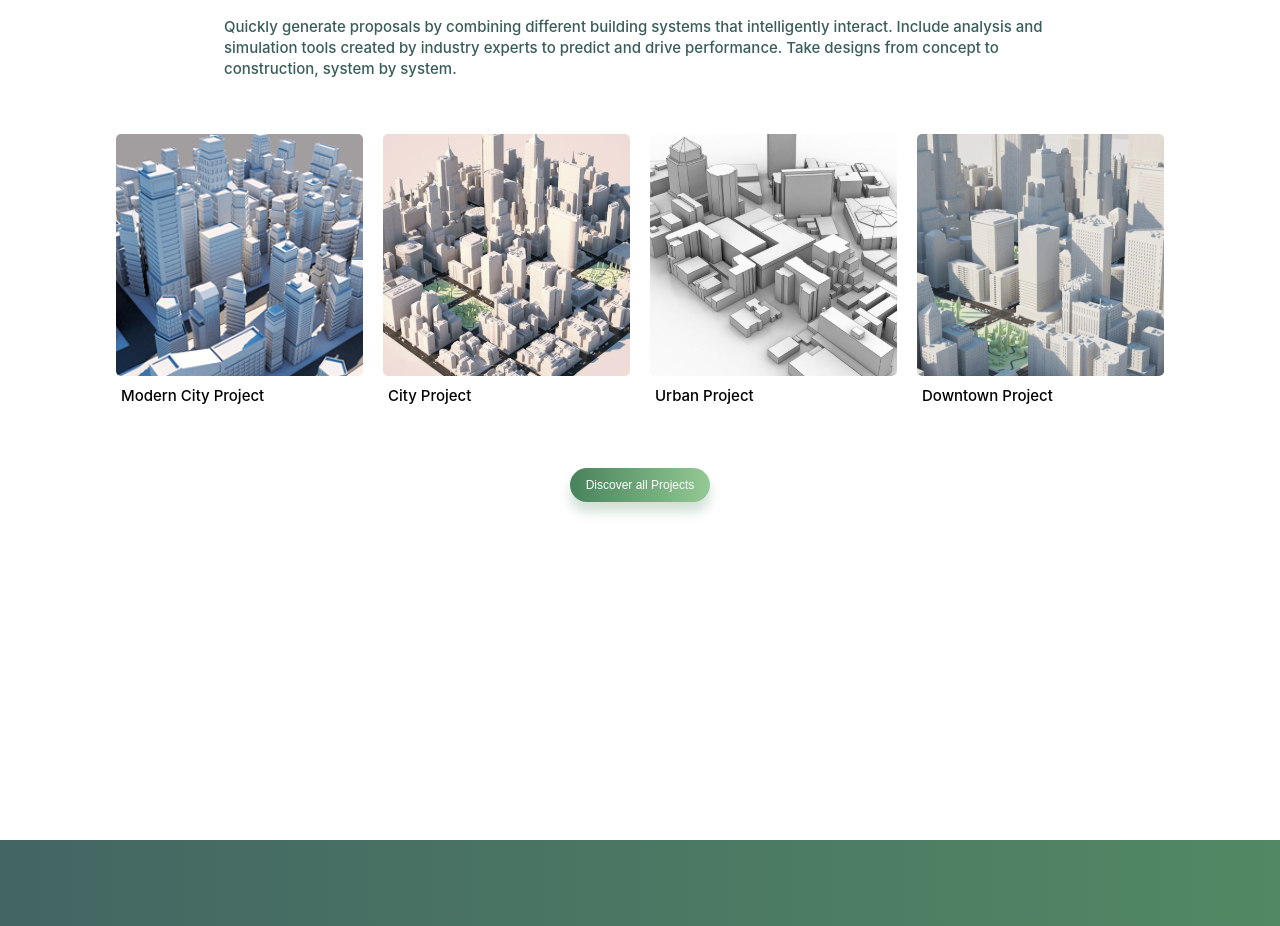
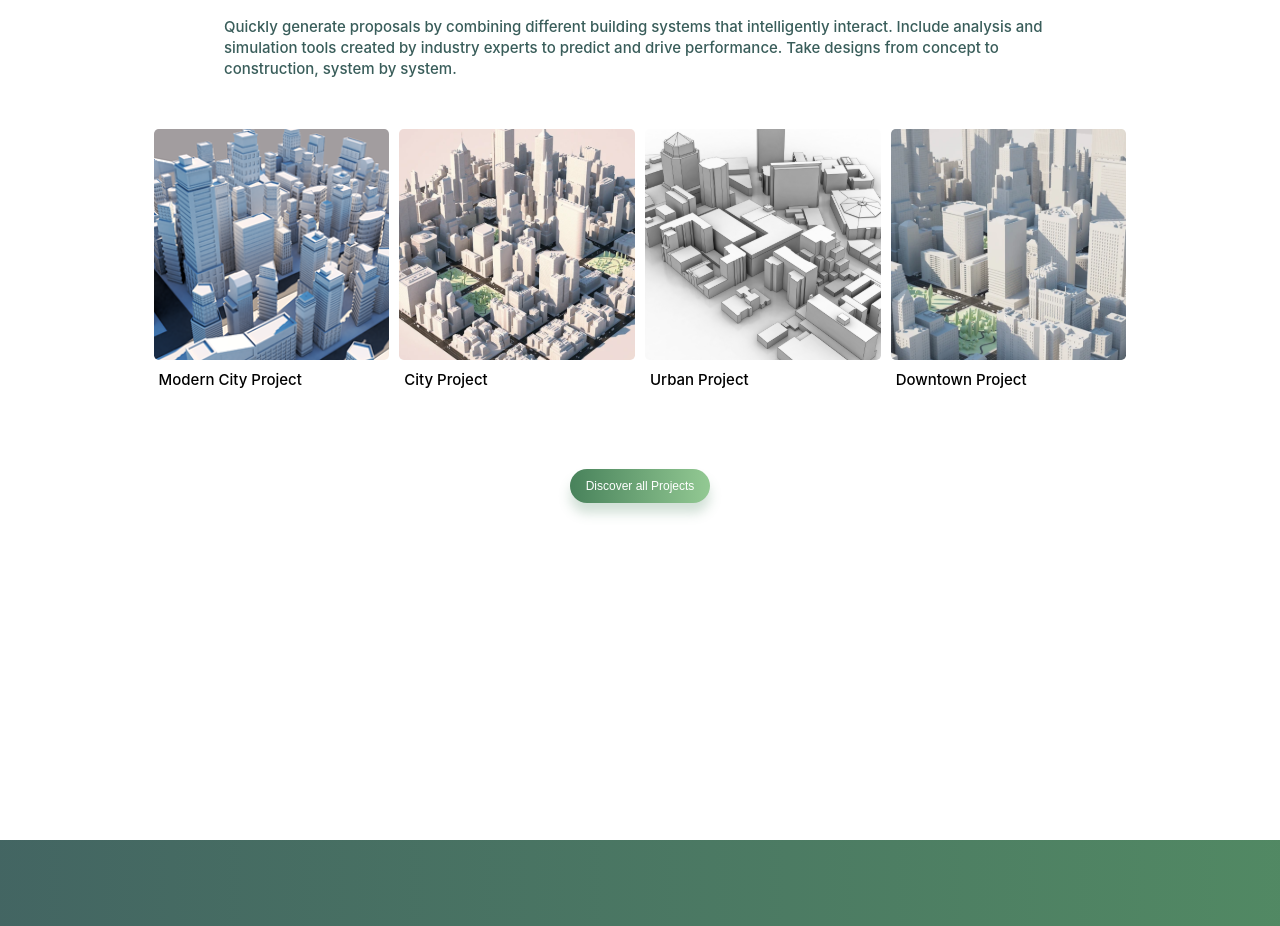
Before and after one commit to faheem4531/BuildwIT, a React (Create React App) app in the folder buildwit-home-screen/: page / in a window 1280 px wide. Shown: the part 2760-3686 px from the top of the page. Built offline with nearby package versions, Linux system fonts and the light colour scheme.

Commit message:
Section-4  Project-imgs  (hover on bugfix)

```diff
--- a/buildwit-home-screen/src/components/section4/Section4.css
+++ b/buildwit-home-screen/src/components/section4/Section4.css
@@ -23,8 +23,11 @@
   display: -webkit-box;
   display: -ms-flexbox;
   display: flex;
-  -webkit-transition: scale 1s;
-  transition: scale 1s;
+  -webkit-box-pack: justify;
+      -ms-flex-pack: justify;
+          justify-content: space-between;
+  height: 290px;
+  width: 76%;
 }
 
 .section-4-img {
@@ -32,14 +35,13 @@
 }
 
 .img-box {
-  margin: 5px;
   -webkit-transition: all .5s;
   transition: all .5s;
 }
 
 .img-box:hover {
-  -webkit-transform: scale(1.05, 1.05);
-          transform: scale(1.05, 1.05);
+  -webkit-transform: scale(1.03);
+          transform: scale(1.03);
   -webkit-box-shadow: 0px 10px 12px rgba(0, 0, 0, 0.15);
           box-shadow: 0px 10px 12px rgba(0, 0, 0, 0.15);
   border-radius: 10px;
--- a/buildwit-home-screen/src/components/section4/Section4.scss
+++ b/buildwit-home-screen/src/components/section4/Section4.scss
@@ -12,7 +12,11 @@
     &-img-div{
         margin: 50px 0;
         display: flex;
-        transition: scale 1s;
+        justify-content: space-between;
+        height: 290px;
+        width: 76%;
+
+
     }
 
     &-img{
@@ -20,16 +24,16 @@
     }
 }
 
+
+
 //Image box styling
 
+.img-box{
+    transition: all .5s;
 
 
-
-.img-box{
-    margin: 5px;
-    transition: all .5s;
     &:hover{
-        transform: scale(1.05 , 1.05);
+        transform: scale( 1.03);
         box-shadow: 0px 10px 12px rgba(0, 0, 0, 0.15);
         border-radius: 10px;
         padding: 5px;
--- a/buildwit-home-screen/src/components/section4/SectionForth.js
+++ b/buildwit-home-screen/src/components/section4/SectionForth.js
@@ -26,32 +26,35 @@ const sectionForth = () => {
                         <a  href="#">
                         <img className="section-4-img" src={image1}/>
                         </a>
-                        <div class="img-dis"> Modern City Project</div>
+                        <div className="img-dis"> Modern City Project</div>
                     </div>
 
                     <div className="img-box">
                         <a  href="#">
                         <img className="section-4-img" src={image2}/>
                         </a>
-                        <div class="img-dis"> City Project</div>
+                        <div className="img-dis"> City Project</div>
                     </div>
 
                     <div className="img-box">
                         <a  href="#">
                         <img className="section-4-img" src={image3}/>
                         </a>
-                        <div class="img-dis"> Urban Project</div>
+                        <div className="img-dis"> Urban Project</div>
                     </div>
 
                     <div className="img-box">
                         <a  href="#">
                         <img className="section-4-img" src={image4}/>
                         </a>
-                        <div class="img-dis"> Downtown Project</div>
+                        <div className="img-dis"> Downtown Project</div>
                     </div>
 
                 </div>
-                <Button buttonTitle='Discover all Projects'/>
+                <div className="btn-div">
+                    <Button buttonTitle='Discover all Projects'/>
+                </div>
+
             </div>
         </div>
     )
```
Also changed, not shown: 1 other file (tests, documents, lock files or other folders).
